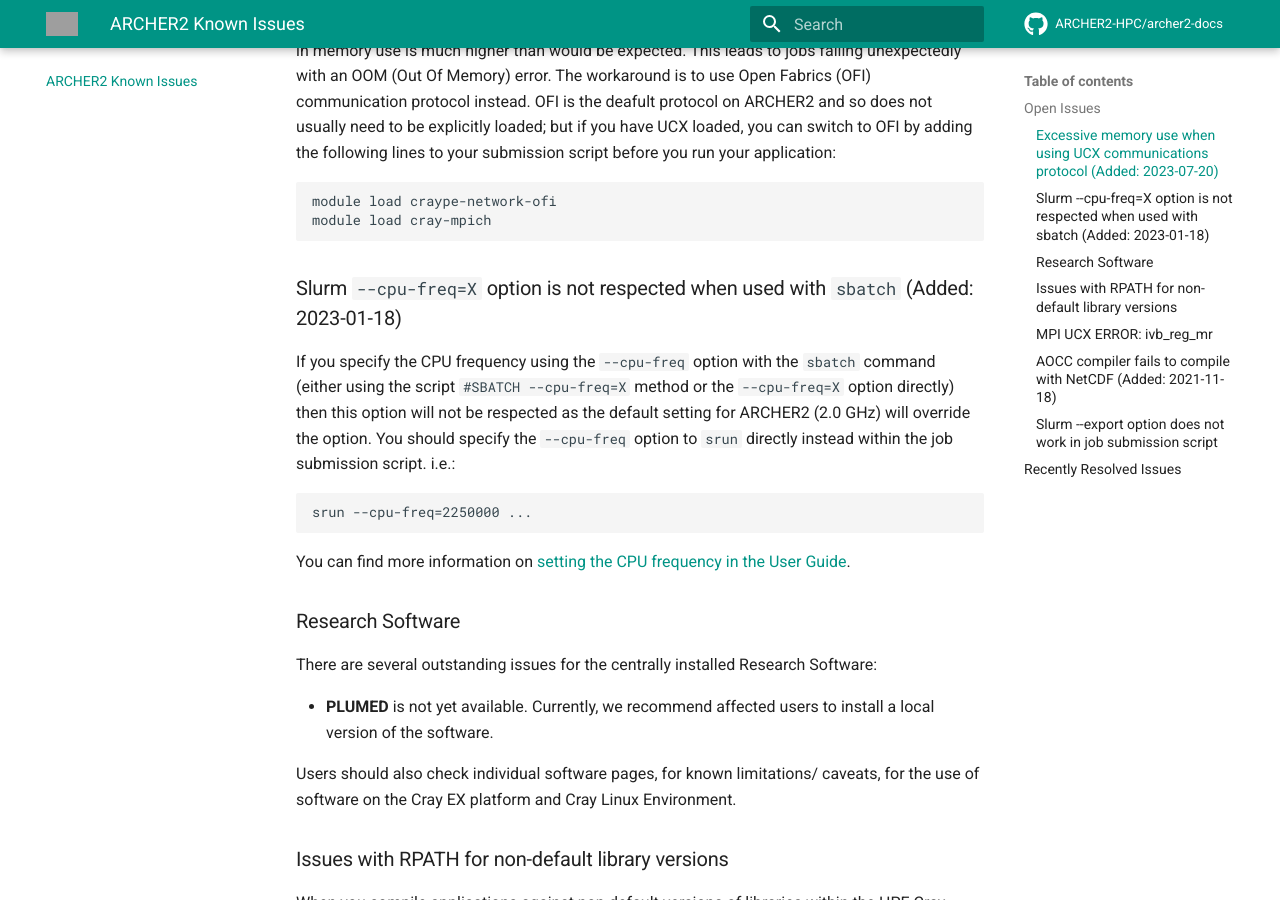
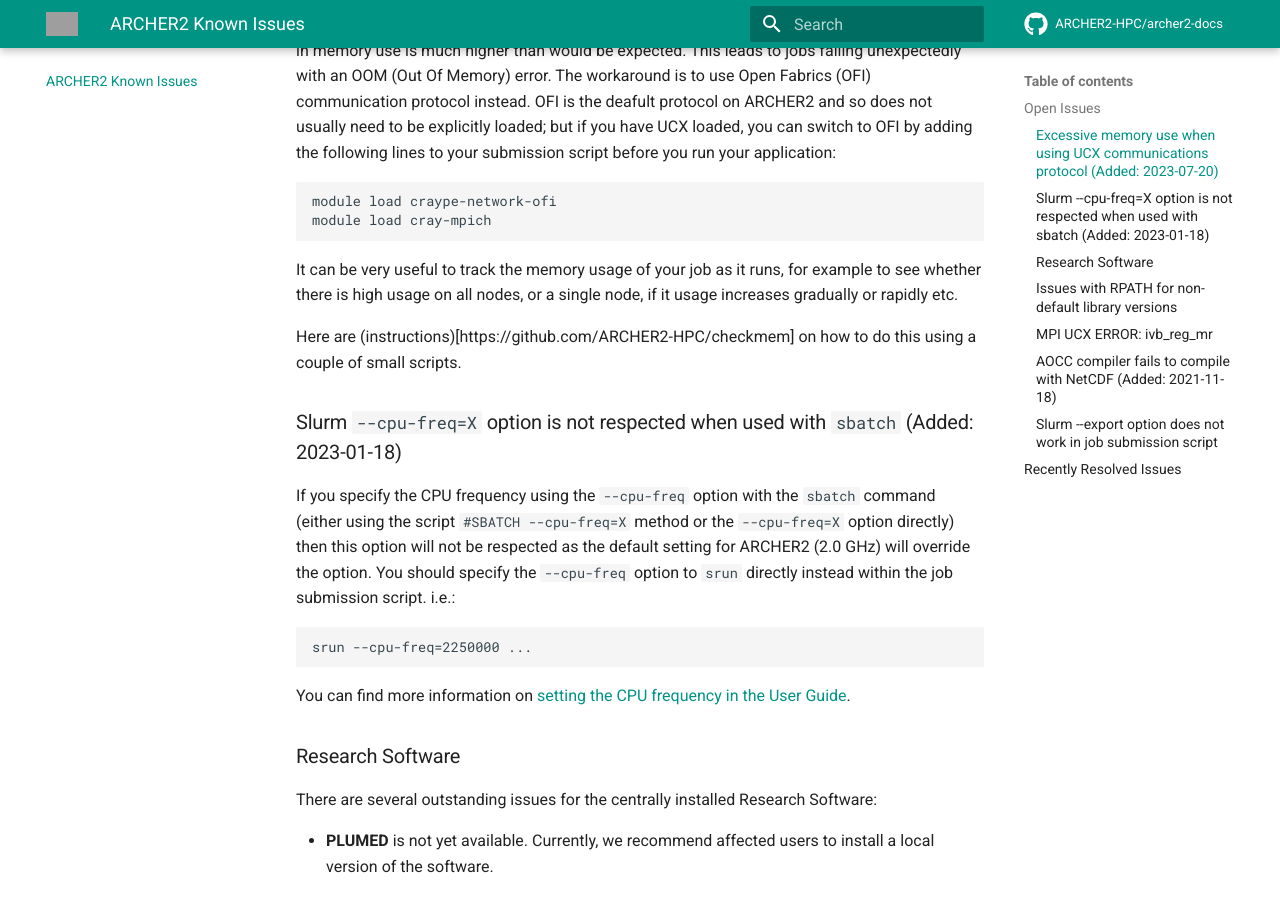
Before and after one commit to ARCHER2-HPC/archer2-docs, an MkDocs documentation site: the page built from docs/known-issues/index.md, in a window 1280 px wide and 900 px high, scrolled down 563 px. Built offline with MkDocs 1.6.1 and Material for MkDocs 9.7.7, drawn with Linux system fonts in a browser that asks for light colours; comment, search, counter and statistics services are not loaded; grey boxes are pictures that could not be loaded.

Commit message:
Updated .

````diff
--- a/docs/known-issues/index.md
+++ b/docs/known-issues/index.md
@@ -21,6 +21,11 @@
 module load craype-network-ofi
 module load cray-mpich
 ```
+
+It can be very useful to track the memory usage of your job as it
+runs, for example to see whether there is high usage on all nodes, or a single node, if it usage increases gradually or rapidly etc.
+
+Here are (instructions)[https://github.com/ARCHER2-HPC/checkmem] on how to do this using a couple of small scripts.
 
 ### Slurm `--cpu-freq=X` option is not respected when used with `sbatch` (Added: 2023-01-18)
 
````
